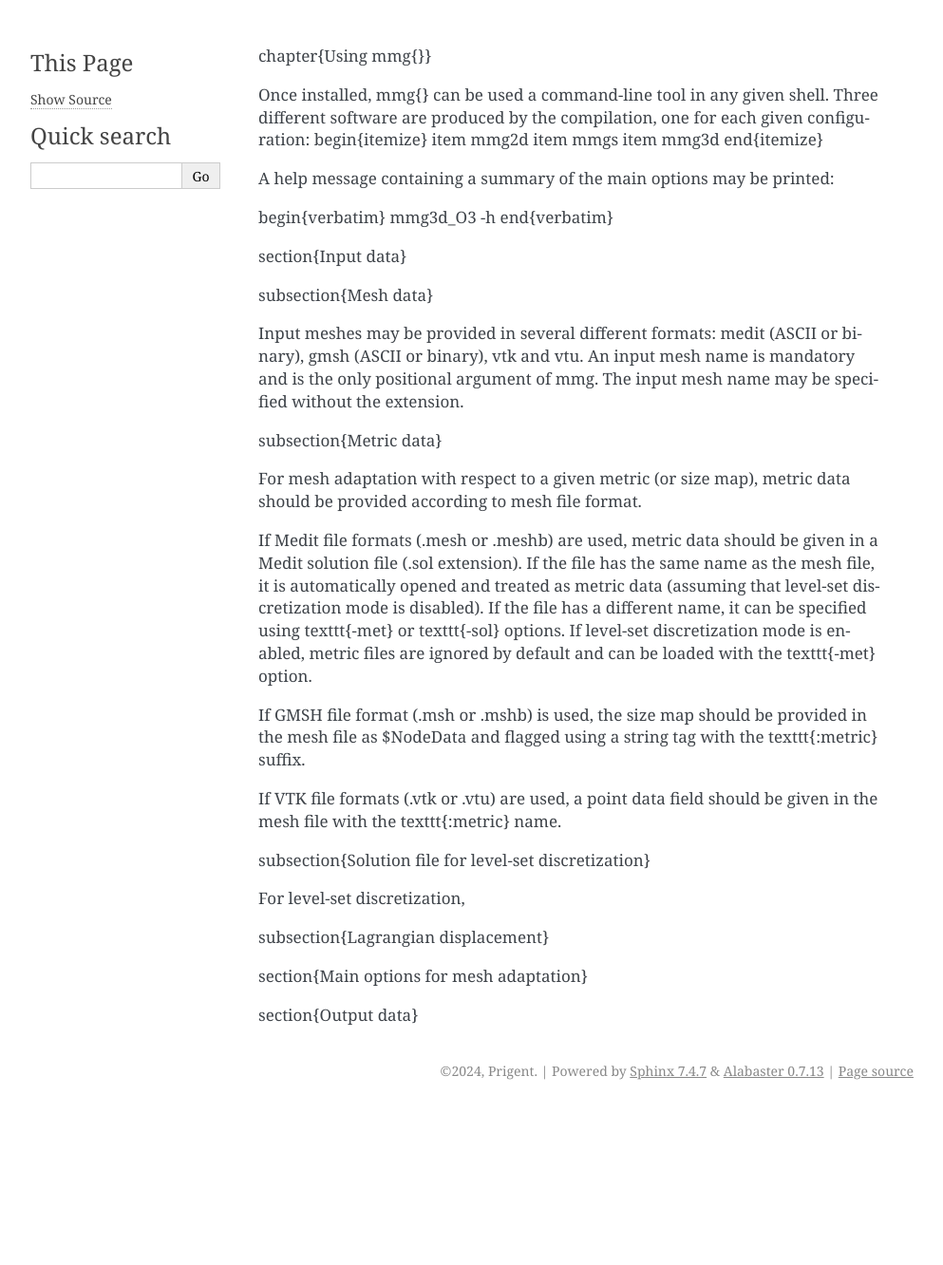
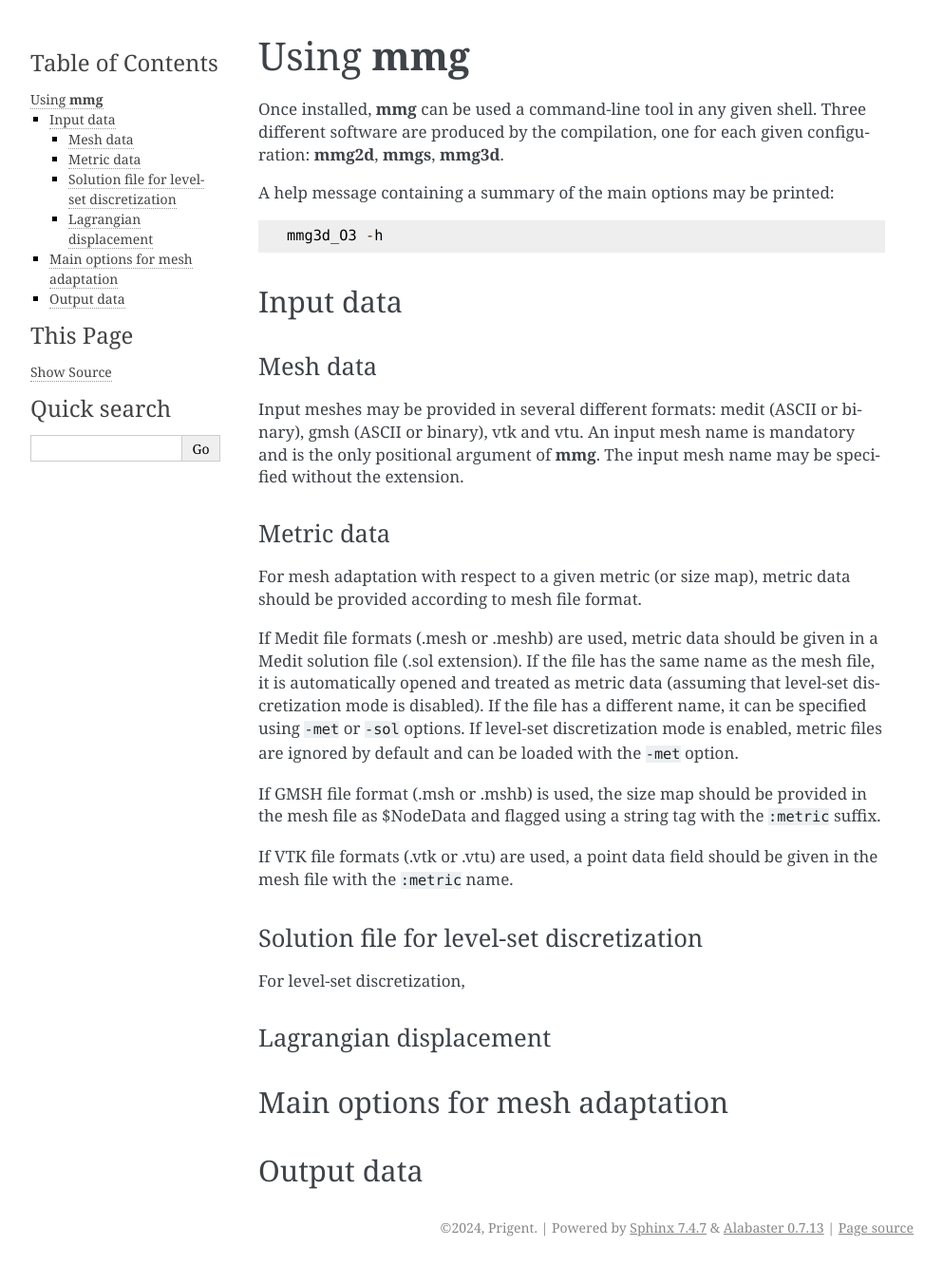
Before and after one commit to corentin-prigent/mmg-manual, a Sphinx documentation site: the page built from source/using.rst, in a window 1280 px wide. Shown: the whole page at 95% size, without its empty margins (148-1141 px from the left). Built offline with Sphinx 7.4.7, drawn with Linux system fonts in a browser that asks for light colours; before the commit the page ends 1167 px from its top, so only the background shows below that.

```diff
--- a/source/remeshing_process.rst
+++ b/source/remeshing_process.rst
@@ -1 +1,2 @@
-\chapter{Remeshing process}
+Remeshing process
+*****************
--- a/source/using.rst
+++ b/source/using.rst
@@ -1,29 +1,28 @@
-\chapter{Using \mmg{}}
+Using **mmg**
+*************
 
-Once installed, \mmg{} can be used a command-line tool in any given shell.
-Three different software are produced by the compilation, one for each given configuration:
-\begin{itemize}
-\item mmg2d
-\item mmgs
-\item mmg3d
-\end{itemize}
+Once installed, **mmg** can be used a command-line tool in any given shell.
+Three different software are produced by the compilation, one for each given configuration: **mmg2d**,
+**mmgs**, **mmg3d**.
 
-A help message containing a summary of the main options may be printed:
+A help message containing a summary of the main options may be printed::
 
-\begin{verbatim}
-mmg3d_O3 -h
-\end{verbatim}
+    mmg3d_O3 -h
 
-\section{Input data}
 
-\subsection{Mesh data}
+Input data
+==========
+
+Mesh data
+---------
 
 Input meshes may be provided in several different formats:
 medit (ASCII or binary), gmsh (ASCII or binary), vtk and vtu.
-An input mesh name is mandatory and is the only positional argument of \mmg.
+An input mesh name is mandatory and is the only positional argument of **mmg**.
 The input mesh name may be specified without the extension.
 
-\subsection{Metric data}
+Metric data
+-----------
 
 For mesh adaptation with respect to a given metric (or size map),
 metric data should be provided according to mesh file format.
@@ -31,22 +30,26 @@ metric data should be provided according to mesh file format.
 If Medit file formats (.mesh or .meshb) are used, metric data should be
 given in a Medit solution file (.sol extension).
 If the file has the same name as the mesh file, it is automatically opened and treated as metric data (assuming that level-set discretization mode is disabled).
-If the file has a different name, it can be specified using \texttt{-met} or \texttt{-sol} options.
-If level-set discretization mode is enabled, metric files are ignored by default and can be loaded with the \texttt{-met} option.
+If the file has a different name, it can be specified using ``-met`` or ``-sol`` options.
+If level-set discretization mode is enabled, metric files are ignored by default and can be loaded with the ``-met`` option.
 
 If GMSH file format (.msh or .mshb) is used, the size map should
 be provided in the mesh file as \$NodeData and flagged using a string tag
-with the \texttt{:metric} suffix.
+with the ``:metric`` suffix.
 
 If VTK file formats (.vtk or .vtu) are used, a point data field should
-be given in the mesh file with the \texttt{:metric} name.
+be given in the mesh file with the ``:metric`` name.
 
-\subsection{Solution file for level-set discretization}
+Solution file for level-set discretization
+------------------------------------------
 
 For level-set discretization,
 
-\subsection{Lagrangian displacement}
+Lagrangian displacement
+-----------------------
 
-\section{Main options for mesh adaptation}
+Main options for mesh adaptation
+================================
 
-\section{Output data}
+Output data
+===========
```
Also changed, not shown: source/data_structures.rst (+12 -12 lines), source/index.rst (+4 -5 lines), source/installation.rst (added, +111 -0 lines), source/introduction.rst (+78 -19 lines).
